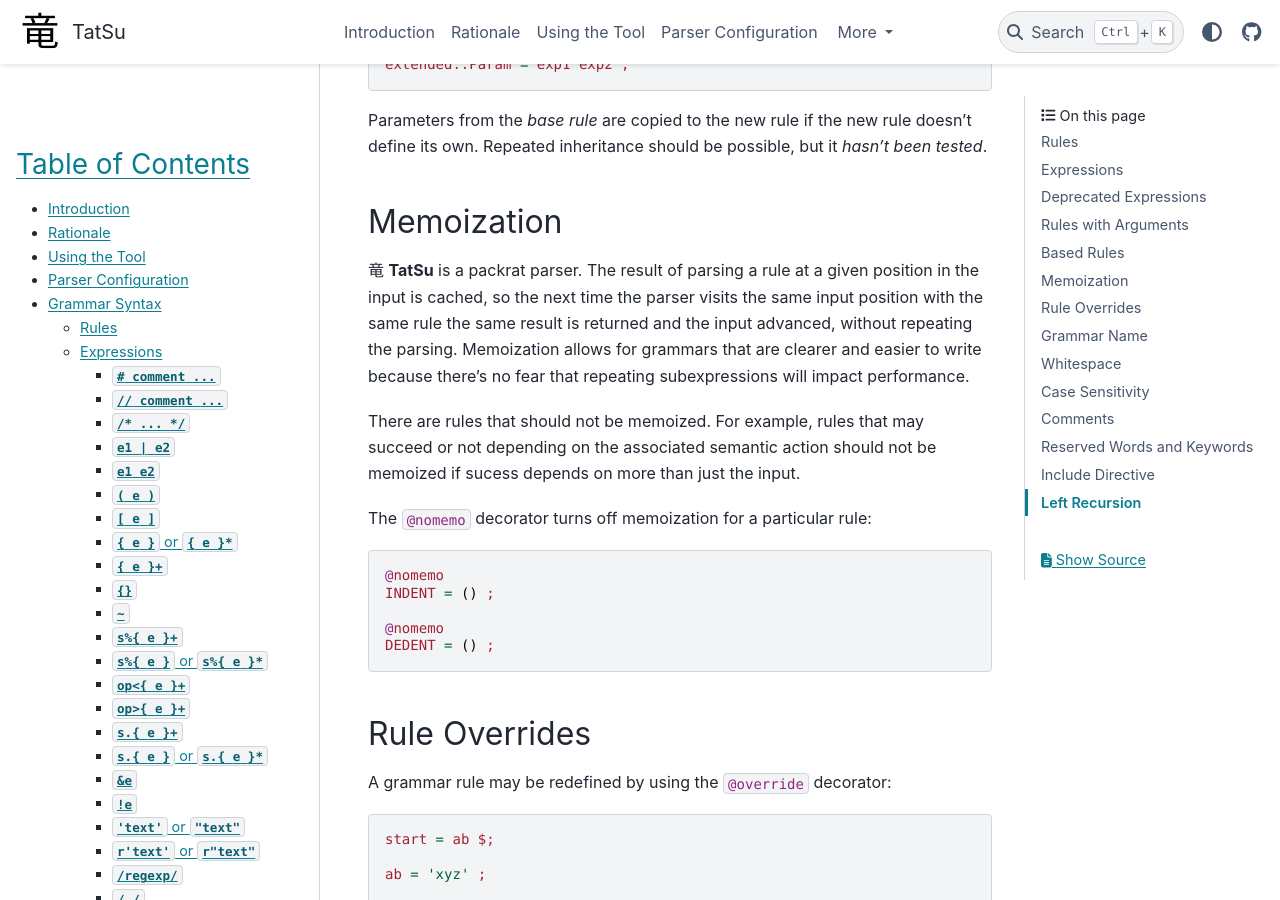
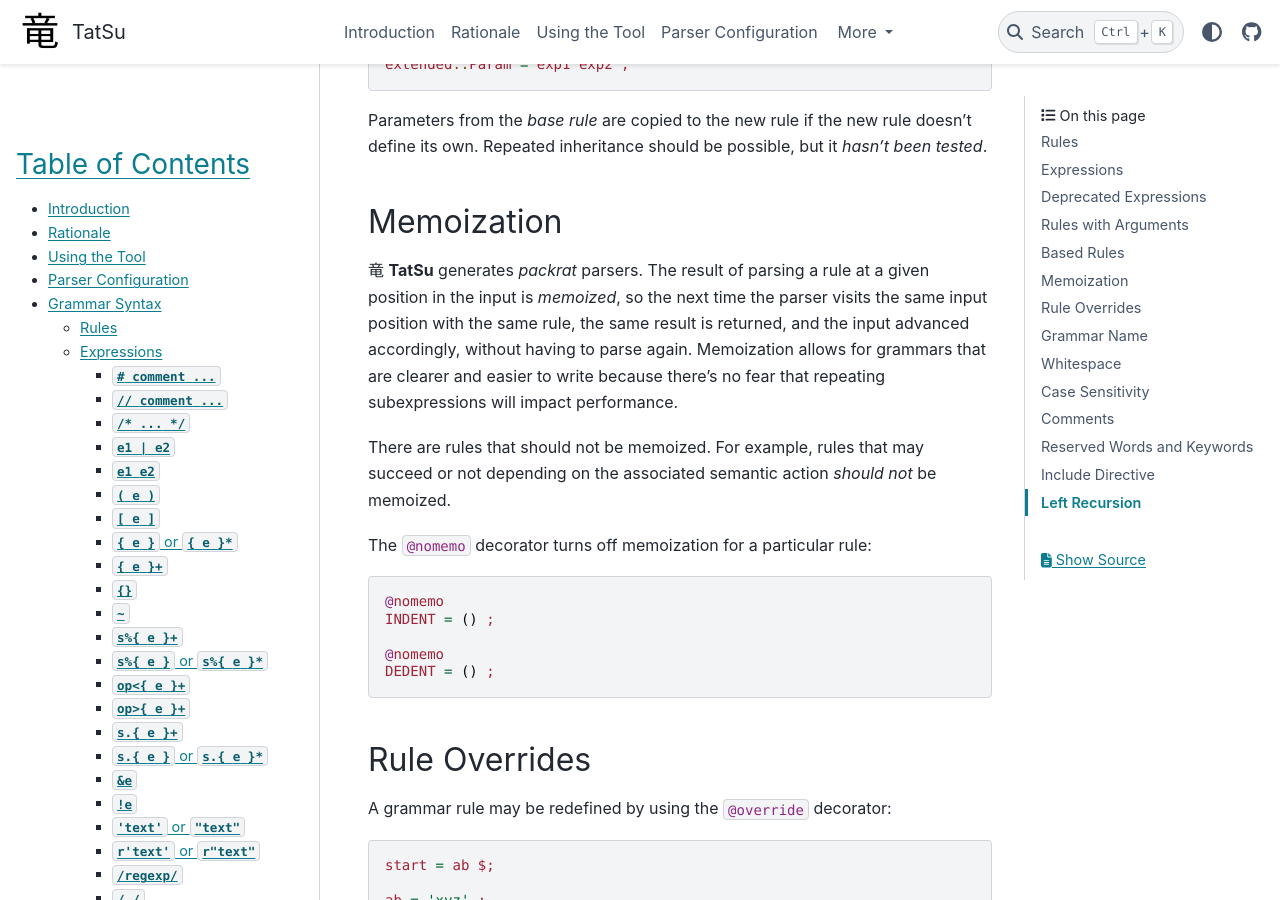
Before and after one commit to neogeny/TatSu, a Sphinx documentation site: the page built from docs/syntax.rst, in a window 1280 px wide and 900 px high, scrolled down 13111 px. Built offline with Sphinx 7.4.7 and the PyData theme 0.15.4, drawn with Linux system fonts in a browser that asks for light colours; pages that are not in the unit, such as notebooks, are missing from menus; the version number is read from the project's files by our own code.

Commit message:
[docs] review

```diff
--- a/docs/syntax.rst
+++ b/docs/syntax.rst
@@ -715,16 +715,16 @@ but it *hasn't been tested*.
 Memoization
 ~~~~~~~~~~~
 
-|TatSu| is a packrat parser. The result of parsing a rule at a given
-position in the input is cached, so the next time the parser visits
-the same input position with the same rule the same result is returned
-and the input advanced, without repeating the parsing. Memoization
+|TatSu| generates *packrat* parsers. The result of parsing a rule at a given
+position in the input is *memoized*, so the next time the parser visits
+the same input position with the same rule, the same result is returned,
+and the input advanced accordingly, without having to parse again. Memoization
 allows for grammars that are clearer and easier to write because
 there's no fear that repeating subexpressions will impact performance.
 
 There are rules that should not be memoized. For example, rules that
-may succeed or not depending on the associated semantic action should
-not be memoized if sucess depends on more than just the input.
+may succeed or not depending on the associated semantic action *should
+not* be memoized.
 
 The ``@nomemo`` decorator turns off memoization for a particular rule:
 
```
